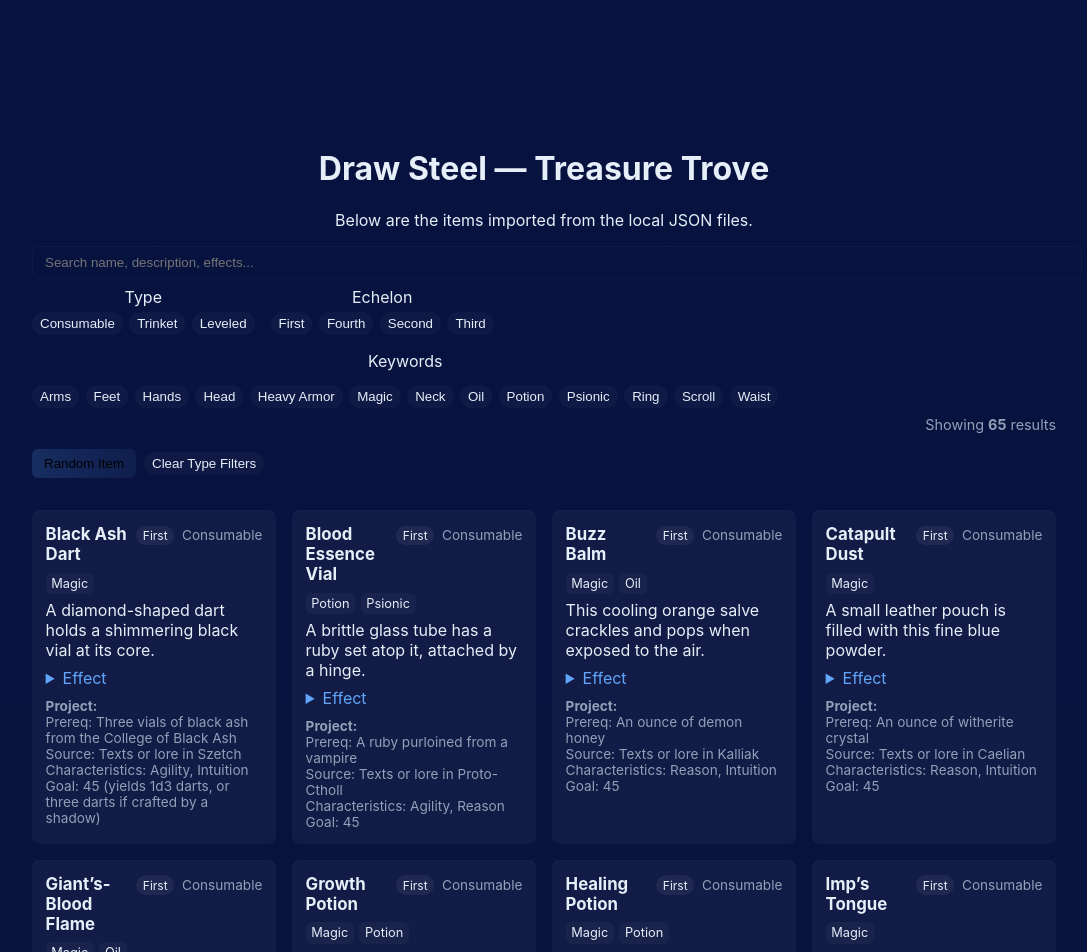
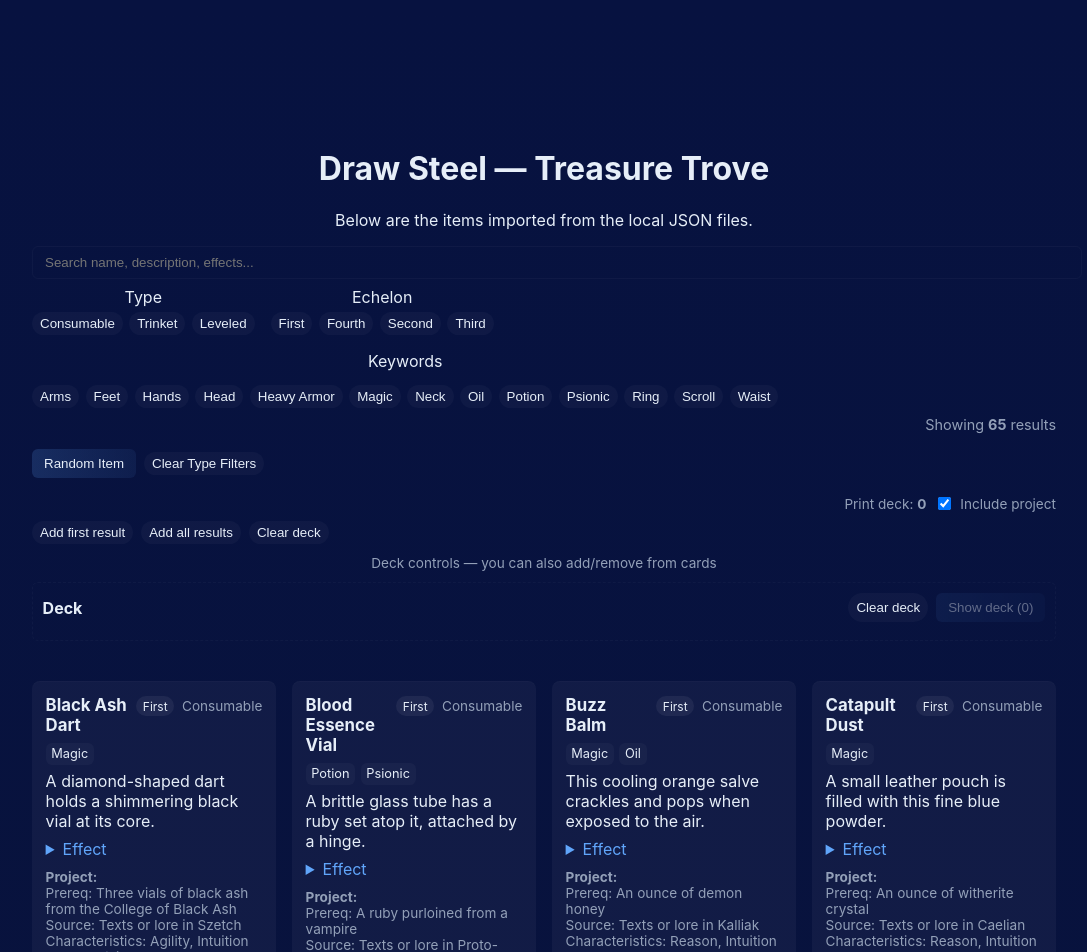
Before and after one commit to d-haim/DrawSteelTreasureTrove, a React (Vite) app: page / in a window 1280 px wide. Shown: the top 952 px of the page, without its empty margins (96-1183 px from the left). Built offline with nearby package versions, Linux system fonts and the light colour scheme.

Commit message:
chore(print): show deck window (manual print), remove echelon from printed cards, improve button colors

```diff
--- a/src/components/ItemCard.tsx
+++ b/src/components/ItemCard.tsx
@@ -1,12 +1,26 @@
 import React from 'react'
 import type { BaseItem } from '../types/items'
 
-export default function ItemCard({ item }: { item: BaseItem }) {
+export default function ItemCard({
+  item,
+  onAddToDeck,
+  onRemoveFromDeck,
+  inDeck = false,
+  showProject = true,
+  compact = false
+}: {
+  item: BaseItem
+  onAddToDeck?: (item: BaseItem) => void
+  onRemoveFromDeck?: (item: BaseItem) => void
+  inDeck?: boolean
+  showProject?: boolean
+  compact?: boolean
+}) {
   return (
-    <article className="item-card">
+    <article className={`item-card ${compact ? 'compact' : ''}`}>
       <header>
         <h3>{item.name}</h3>
-        {item.echelon && <span className="chip">{item.echelon}</span>}
+        {!compact && item.echelon && <span className="chip">{item.echelon}</span>}
         <span className="muted">{item.type}</span>
       </header>
 
@@ -21,14 +35,15 @@
       )}
 
       {item.description && <p className="desc">{item.description}</p>}
+
       {item.effect && (
-        <details>
+        <details open={compact}>
           <summary className="summary">Effect</summary>
           <p className="effect">{item.effect}</p>
         </details>
       )}
 
-      {item.project && (
+      {showProject && item.project && (
         <div className="project">
           <strong>Project:</strong>
           <div>Prereq: {item.project.prerequisite}</div>
@@ -37,6 +52,23 @@
           <div>Goal: {item.project.goal}</div>
         </div>
       )}
+
+      {/* Deck controls */}
+      {(onAddToDeck || onRemoveFromDeck) && (
+        <div className="card-actions">
+          {!inDeck && onAddToDeck && (
+            <button className="chip-btn" onClick={() => onAddToDeck(item)}>
+              Add to print deck
+            </button>
+          )}
+
+          {inDeck && onRemoveFromDeck && (
+            <button className="chip-btn" onClick={() => onRemoveFromDeck(item)}>
+              Remove from deck
+            </button>
+          )}
+        </div>
+      )}
     </article>
   )
 }
--- a/src/components/ItemList.tsx
+++ b/src/components/ItemList.tsx
@@ -1,6 +1,7 @@
 import React, { useMemo, useState } from 'react'
 import ItemCard from './ItemCard'
 import LeveledCard from './LeveledCard'
+import PrintDeck from './PrintDeck'
 import type { Consumable, Trinket, Leveled, BaseItem } from '../types/items'
 
 function textMatch(item: BaseItem, q: string) {
@@ -34,6 +35,20 @@
   const [selectedEchelons, setSelectedEchelons] = useState<string[]>([])
   const [selectedKeywords, setSelectedKeywords] = useState<string[]>([])
   const [randomItem, setRandomItem] = useState<(BaseItem & { __category: string }) | null>(null)
+  const [deck, setDeck] = useState<(BaseItem & { __category?: string })[]>([])
+  const [includeProjectInPrint, setIncludeProjectInPrint] = useState(true)
+
+  function addToDeck(item: BaseItem & { __category?: string }) {
+    setDeck((d) => (d.some((x) => x.type === item.type && x.name === item.name) ? d : [...d, item]))
+  }
+
+  function removeFromDeck(item: BaseItem & { __category?: string }) {
+    setDeck((d) => d.filter((x) => !(x.type === item.type && x.name === item.name)))
+  }
+
+  function clearDeck() {
+    setDeck([])
+  }
 
   function pickRandom() {
     if (!filtered || filtered.length === 0) return
@@ -74,6 +89,9 @@
       return true
     })
   }, [allItems, query, selectedTypes, selectedEchelons, selectedKeywords])
+
+  // Keep filteredItems with __category for adding to deck easily
+  const filteredWithCategory = filtered as (BaseItem & { __category?: string })[]
 
   function toggle<T extends string>(arr: T[], v: T) {
     return arr.includes(v) ? arr.filter((x) => x !== v) : [...arr, v]
@@ -169,22 +187,65 @@
 
             <div className="random-panel-content">
               {randomItem.__category === 'Leveled' ? (
-                <LeveledCard item={randomItem as Leveled} />
+                <LeveledCard item={randomItem as Leveled} onAddToDeck={() => addToDeck(randomItem)} />
               ) : (
-                <ItemCard item={randomItem as Consumable | Trinket} />
+                <ItemCard item={randomItem as Consumable | Trinket} onAddToDeck={() => addToDeck(randomItem)} />
               )}
             </div>
           </div>
         )}
+
+        <div style={{ marginTop: 8, marginBottom: 8 }}>
+          <div style={{ display: 'flex', gap: 8, alignItems: 'center' }}>
+            <div className="muted">Print deck: <strong>{deck.length}</strong></div>
+            <label style={{ display: 'flex', gap: 6, alignItems: 'center' }}>
+              <input type="checkbox" checked={includeProjectInPrint} onChange={(e) => setIncludeProjectInPrint(e.target.checked)} />
+              <span className="muted">Include project</span>
+            </label>
+          </div>
+
+          <div style={{ marginTop: 8 }}>
+            <div style={{ display: 'flex', gap: 8 }}>
+              <button className="chip-btn" onClick={() => setDeck(filteredWithCategory.slice(0, 1))}>Add first result</button>
+              <button className="chip-btn" onClick={() => setDeck(filteredWithCategory)}>Add all results</button>
+              <button className="chip-btn" onClick={clearDeck}>Clear deck</button>
+            </div>
+          </div>
+
+          <div style={{ marginTop: 8 }}>
+            <label className="muted">Deck controls — you can also add/remove from cards</label>
+          </div>
+
+          {/* PrintDeck */}
+          <div style={{ marginTop: 10 }}>
+            <div className="print-deck-panel">
+              <PrintDeck deck={deck} onRemove={removeFromDeck} onClear={clearDeck} includeProject={includeProjectInPrint} />
+            </div>
+          </div>
+        </div>
       </div>
 
       <section>
         <div className="grid">
           {filtered.map((it) =>
             (it.__category === 'Leveled' ? (
-              <LeveledCard key={it.name} item={it as Leveled} />
+              <LeveledCard
+                key={it.name}
+                item={it as Leveled}
+                onAddToDeck={() => addToDeck(it as BaseItem & { __category?: string })}
+                onRemoveFromDeck={() => removeFromDeck(it as BaseItem & { __category?: string })}
+                inDeck={deck.some((x) => x.name === it.name && x.type === it.type)}
+                showProject={includeProjectInPrint}
+              />
             ) : (
-              <ItemCard key={it.name} item={it as Consumable | Trinket} />
+              <ItemCard
+                key={it.name}
+                item={it as Consumable | Trinket}
+                onAddToDeck={() => addToDeck(it as BaseItem & { __category?: string })}
+                onRemoveFromDeck={() => removeFromDeck(it as BaseItem & { __category?: string })}
+                inDeck={deck.some((x) => x.name === it.name && x.type === it.type)}
+                showProject={includeProjectInPrint}
+              />
             ))
           )}
         </div>
--- a/src/components/LeveledCard.tsx
+++ b/src/components/LeveledCard.tsx
@@ -1,9 +1,23 @@
 import React from 'react'
-import type { Leveled } from '../types/items'
+import type { Leveled, BaseItem } from '../types/items'
 
-export default function LeveledCard({ item }: { item: Leveled }) {
+export default function LeveledCard({
+  item,
+  onAddToDeck,
+  onRemoveFromDeck,
+  inDeck = false,
+  showProject = true,
+  compact = false
+}: {
+  item: Leveled
+  onAddToDeck?: (item: BaseItem) => void
+  onRemoveFromDeck?: (item: BaseItem) => void
+  inDeck?: boolean
+  showProject?: boolean
+  compact?: boolean
+}) {
   return (
-    <article className="item-card leveled">
+    <article className={`item-card leveled ${compact ? 'compact' : ''}`}>
       <header>
         <h3>{item.name}</h3>
         <span className="muted">{item.type}</span>
@@ -32,7 +46,7 @@
         )}
       </div>
 
-      {item.project && (
+      {showProject && item.project && (
         <div className="project">
           <strong>Project:</strong>
           <div>Prereq: {item.project.prerequisite}</div>
@@ -41,6 +55,22 @@
           <div>Goal: {item.project.goal}</div>
         </div>
       )}
+
+      {(onAddToDeck || onRemoveFromDeck) && (
+        <div className="card-actions">
+          {!inDeck && onAddToDeck && (
+            <button className="chip-btn" onClick={() => onAddToDeck(item)}>
+              Add to print deck
+            </button>
+          )}
+
+          {inDeck && onRemoveFromDeck && (
+            <button className="chip-btn" onClick={() => onRemoveFromDeck(item)}>
+              Remove from deck
+            </button>
+          )}
+        </div>
+      )}
     </article>
   )
 }
--- /dev/null
+++ b/src/components/PrintDeck.tsx
@@ -0,0 +1,101 @@
+import React from 'react'
+import type { BaseItem } from '../types/items'
+import ItemCard from './ItemCard'
+
+export default function PrintDeck({
+  deck,
+  onRemove,
+  onClear,
+  includeProject
+}: {
+  deck: (BaseItem & { __category?: string })[]
+  onRemove: (item: BaseItem) => void
+  onClear: () => void
+  includeProject: boolean
+}) {
+  function showDeck() {
+    const html = `
+      <!doctype html>
+      <html>
+        <head>
+          <meta charset="utf-8" />
+          <title>Deck</title>
+          <style>
+            body{ font-family: Arial, Helvetica, sans-serif; margin:20px; color:#111 }
+            .print-grid{ display:grid; grid-template-columns:repeat(auto-fill,minmax(260px,1fr)); gap:12px }
+            .print-card{ border:1px solid #222; padding:12px; border-radius:6px; box-shadow: 0 1px 0 rgba(0,0,0,0.1); background:#fff }
+            .print-card h3{ margin:0 0 6px 0 }
+            .muted{ color:#666; font-size:0.9rem }
+            .effect{ white-space: pre-wrap; margin-top:8px }
+            .project{ margin-top:8px; font-size:0.9rem; color:#444 }
+            @media print{ body{ margin: 0 } .print-grid{ gap:8px } }
+          </style>
+        </head>
+        <body>
+          <div class="print-grid">
+            ${deck
+              .map((it) => `
+              <div class="print-card">
+                <h3>
+                  ${escapeHtml(it.name)}
+                </h3>
+                <div class="muted">${escapeHtml(it.type)}</div>
+                <div class="desc">${escapeHtml(it.description || '')}</div>
+                <div class="effect">${escapeHtml(it.effect || '')}</div>
+                ${includeProject && it.project ? `<div class="project"><strong>Project:</strong><div>Prereq: ${escapeHtml(it.project.prerequisite || '')}</div><div>Source: ${escapeHtml(it.project.source || '')}</div><div>Characteristics: ${escapeHtml((it.project.characteristics || []).join(', '))}</div><div>Goal: ${escapeHtml(it.project.goal || '')}</div></div>` : ''}
+              </div>
+            `)
+              .join('')}
+          </div>
+        </body>
+      </html>
+    `
+
+    const w = window.open('', '_blank')
+    if (!w) return
+
+    // Write and close the document; do not auto-trigger printing — user can print manually
+    w.document.open()
+    w.document.write(html)
+    w.document.close()
+
+    try {
+      w.focus && w.focus()
+    } catch (e) {
+      // ignore
+    }
+  }
+
+  function escapeHtml(s: string) {
+    return s
+      .replace(/&/g, '&amp;')
+      .replace(/</g, '&lt;')
+      .replace(/>/g, '&gt;')
+      .replace(/"/g, '&quot;')
+      .replace(/'/g, '&#039;')
+  }
+
+  return (
+    <div className="print-deck">
+      <div className="print-deck-controls">
+        <strong>Deck</strong>
+        <div style={{ marginLeft: 'auto', display: 'flex', gap: 8 }}>
+          <button className="chip-btn" onClick={onClear} disabled={deck.length === 0}>
+            Clear deck
+          </button>
+          <button className="random-btn" onClick={showDeck} disabled={deck.length === 0}>
+            Show deck ({deck.length})
+          </button>
+        </div>
+      </div>
+
+      <div className="grid print-deck-grid" style={{ marginTop: 8 }}>
+        {deck.map((it) => (
+          <div key={`${it.type}:${it.name}`}>
+            <ItemCard item={it} compact={true} showProject={includeProject} onRemoveFromDeck={onRemove} inDeck={true} />
+          </div>
+        ))}
+      </div>
+    </div>
+  )
+}
--- a/src/styles.css
+++ b/src/styles.css
@@ -38,7 +38,15 @@
   border-radius: 8px;
   text-align: left;
   box-shadow: 0 1px 0 rgba(255,255,255,0.02) inset;
+
+  display: flex;
+  flex-direction: column;
+  min-height: 220px; /* ensures actions can stick to bottom */
 }
+
+.item-card.compact{ min-height: 0; padding:0.6rem }
+
+.card-actions{ margin-top: auto; display:flex; gap:0.5rem; justify-content:flex-end }
 
 .item-card header{
   display:flex;
@@ -82,8 +90,20 @@
 .filter-summary{ font-size:0.9rem }
 
 .random-controls{ display:flex; gap:0.5rem; align-items:center; margin-top:0.5rem }
-.random-btn{ background: linear-gradient(90deg, rgba(96,165,250,0.18), rgba(96,165,250,0.08)); border: none; padding:0.45rem 0.75rem; border-radius:6px; cursor:pointer }
+.random-btn{ color: var(--fg); background: linear-gradient(90deg, rgba(96,165,250,0.18), rgba(96,165,250,0.08)); border: none; padding:0.45rem 0.75rem; border-radius:6px; cursor:pointer }
 .random-btn:disabled{ opacity: 0.4; cursor:not-allowed }
 .random-panel{ margin-top:0.75rem; border-left:4px solid var(--accent); padding:0.75rem; background: rgba(96,165,250,0.02); border-radius:6px }
 .random-panel-header{ display:flex; justify-content:space-between; align-items:center; gap:1rem }
 .random-panel-content{ margin-top:0.5rem }
+
+/* Print deck */
+.print-deck{ border:1px dashed rgba(255,255,255,0.03); padding:0.6rem; border-radius:6px }
+.print-deck-controls{ display:flex; gap:8px; align-items:center }
+.print-deck-grid .item-card{ background: rgba(255,255,255,0.02); }
+
+/* Print media defaults */
+@media print{
+  body *{ visibility: hidden }
+  .print-only, .print-only *{ visibility: visible }
+  .print-only{ position: absolute; left: 0; top:0; width:100% }
+}
```
